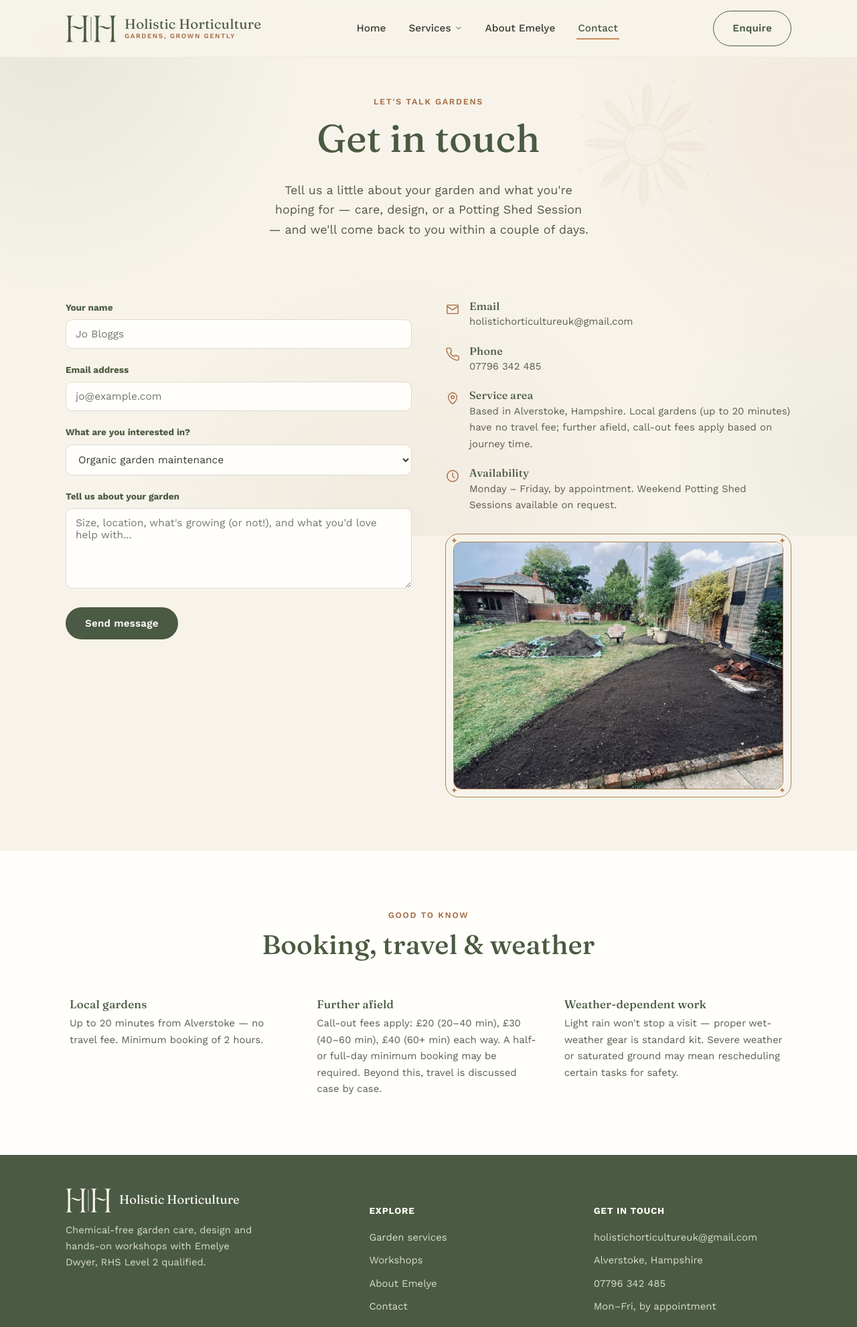
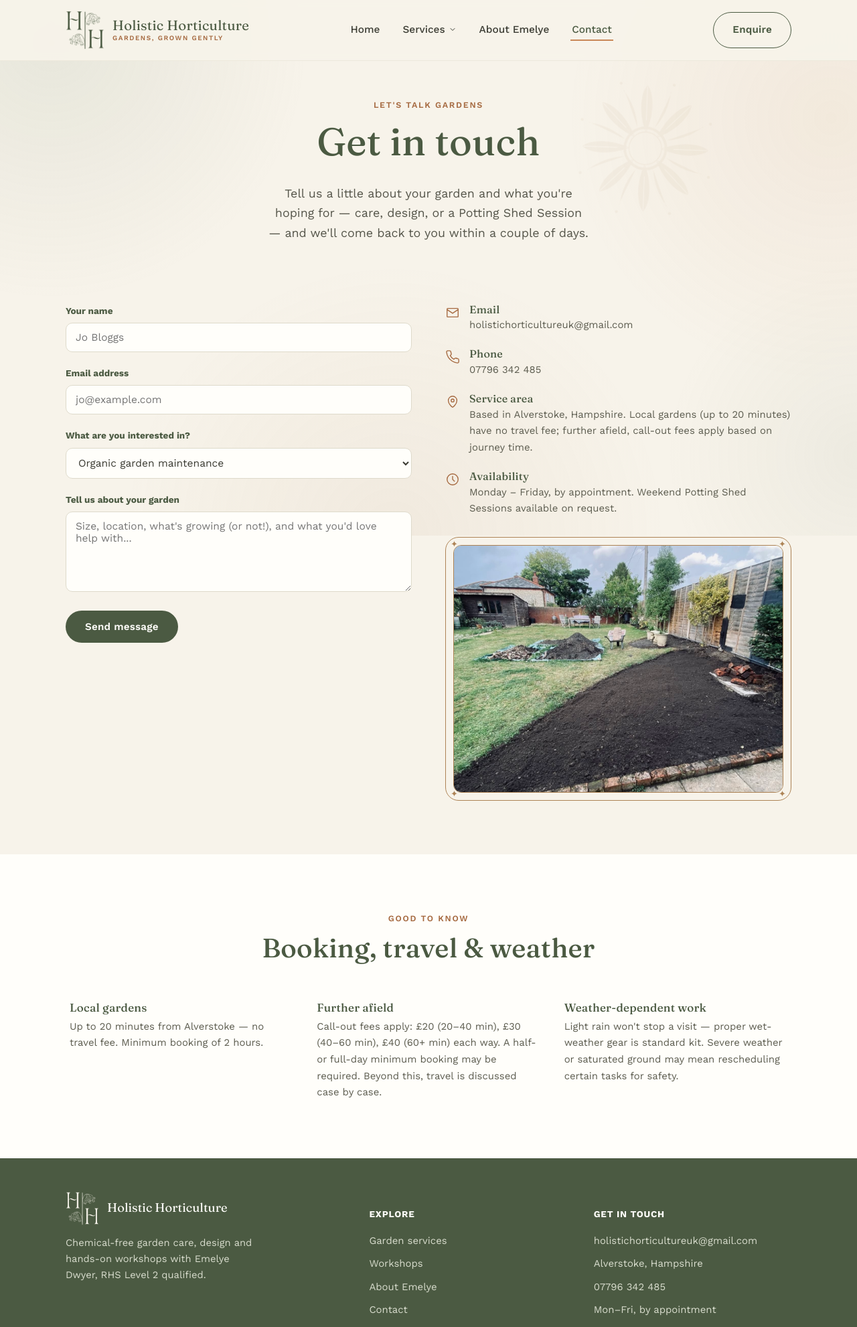
Before and after one commit to Alexjohnson1118/holistic-horticulture, a plain HTML site: page contact.html in a window 1280 px wide. Shown: the top 1982 px of the page at 67% size. Drawn offline with nearby package versions, Linux system fonts and the light colour scheme.

Commit message:
Use full illustrated logo in header and footer

```diff
--- a/contact.html
+++ b/contact.html
@@ -16,7 +16,7 @@
 <header class="site-header">
   <div class="nav-row">
     <a href="index.html" class="brand">
-      <img src="assets/logos/hh-lockup.png" alt="Holistic Horticulture" width="76" height="40">
+      <img src="assets/logos/hh-monogram-full.png" alt="Holistic Horticulture" width="58" height="58">
       <span class="brand-word">Holistic Horticulture<small>Gardens, grown gently</small></span>
     </a>
     <nav class="main-nav">
@@ -156,7 +156,7 @@
     <div class="footer-grid">
       <div>
         <div class="footer-brand">
-          <img src="assets/logos/hh-lockup-reversed.png" alt="Holistic Horticulture" width="68" height="36">
+          <img src="assets/logos/hh-monogram-full-reversed.png" alt="Holistic Horticulture" width="50" height="50">
           <span>Holistic Horticulture</span>
         </div>
         <p style="max-width:280px; font-size:0.92rem;">Chemical-free garden care, design and hands-on workshops with Emelye Dwyer, RHS Level 2 qualified.</p>
```
Also changed, not shown: about.html (+2 -2 lines), consultancy.html (+2 -2 lines), garden-care.html (+2 -2 lines), garden-design.html (+2 -2 lines), garden-fitness.html (+2 -2 lines), index.html (+2 -2 lines), services.html (+2 -2 lines), workshops.html (+2 -2 lines).
